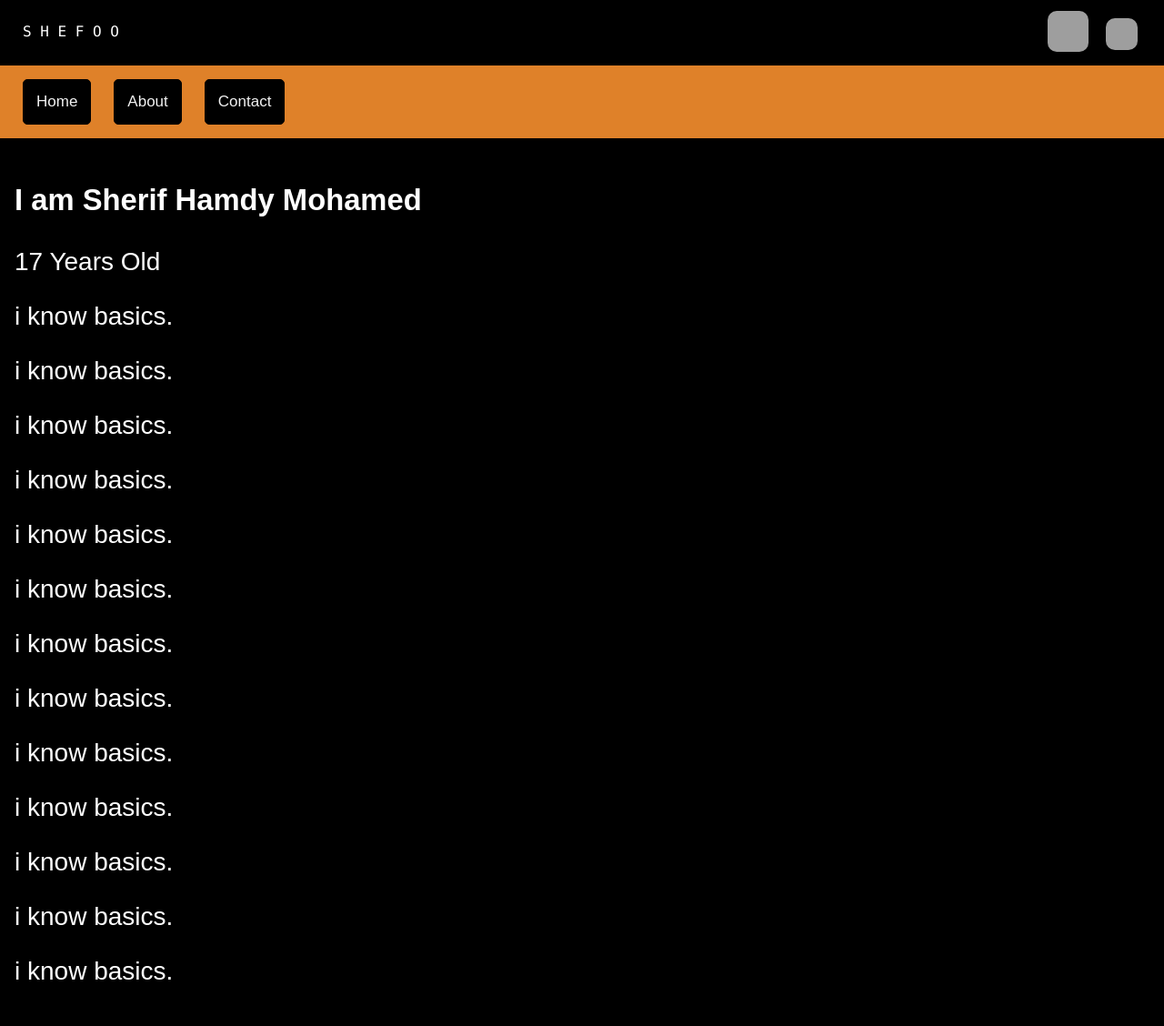
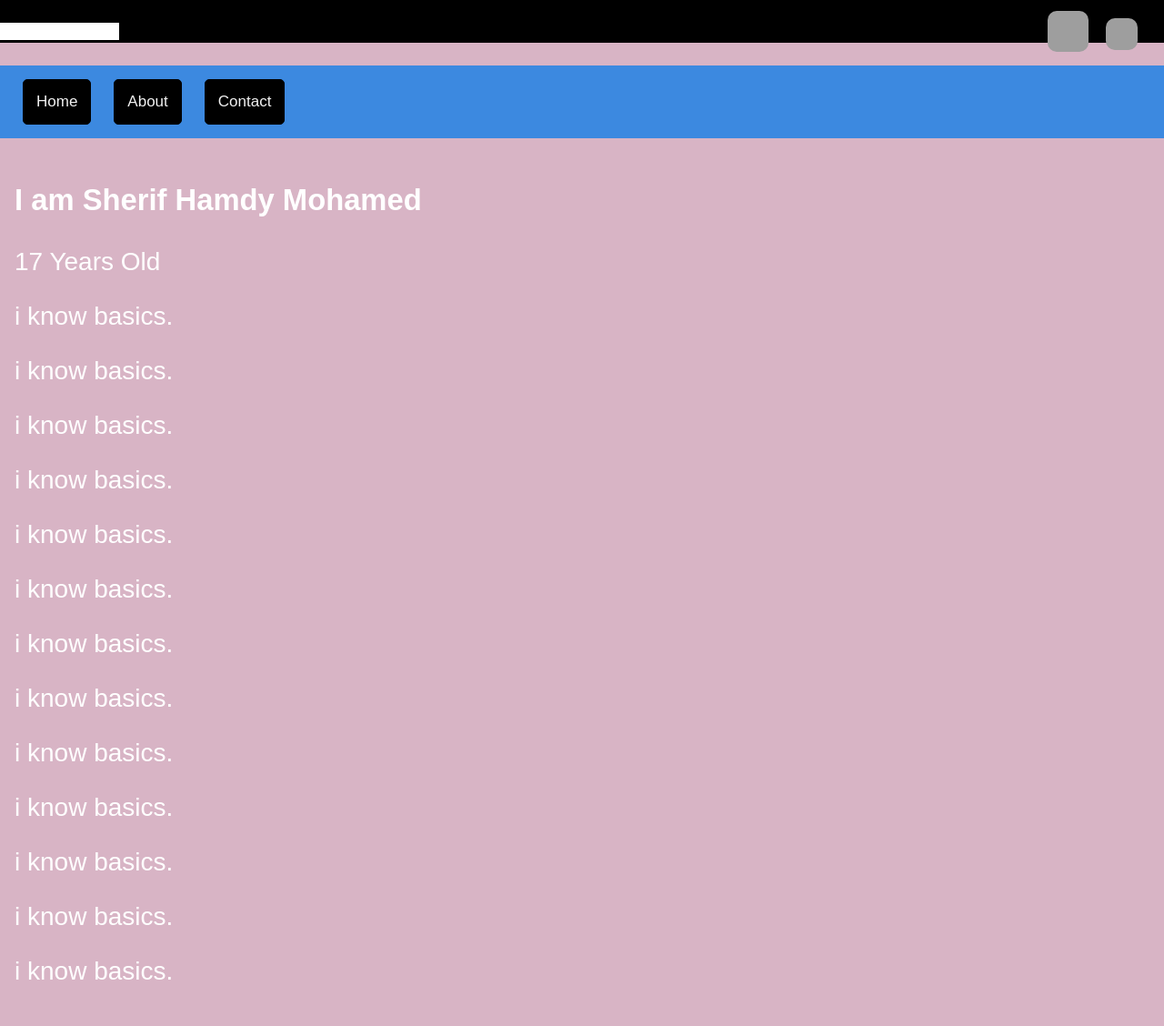
Before and after one commit to SHEFOO10/database, a PHP site: page / in a window 1280 px wide. Shown: the whole page at 91% size. Run offline with PHP 8.4, Linux system fonts and the light colour scheme; some libraries are stand-ins or nearby versions; grey boxes are pictures that could not be loaded.

Commit message:
fucken update

```diff
--- a/index.php
+++ b/index.php
@@ -11,6 +11,7 @@
   <link rel="stylesheet" href="style.css">
 </head>
 <body>
+
   <div class="header">
     <p>S H E F O O</p>
     <div class="facebook">
--- a/style.css
+++ b/style.css
@@ -2,10 +2,10 @@ body {
   margin: 0;
   font-size: 28px;
   font-family: Arial, Helvetica, sans-serif;
-  background-color: rgb(0, 0, 0);
+  background-color: rgb(216, 180, 197);
 }
 .header {
-  background-color: black;
+  background-color: currentColor;
   width: 100%;
   margin-bottom: 25px;
   padding: 15px 0 0 0;
@@ -43,7 +43,7 @@ body {
 
 .header p {
 
-  background-color: black;
+  background-color: currentColor;
 
   padding-left: 25px;
   font-family: "Lucida Console", "Courier New", monospace;
@@ -73,11 +73,28 @@ body {
 
 #navbar {
   overflow: hidden;
-  background-color: rgb(223, 129, 41);
+  background-color: rgb(60, 137, 224);
 
 
 }
+::-webkit-scrollbar {
+  width: 10px;
+}
 
+/* Track */
+::-webkit-scrollbar-track {
+  background: #f1f1f1;
+}
+
+/* Handle */
+::-webkit-scrollbar-thumb {
+  background: #888;
+}
+
+/* Handle on hover */
+::-webkit-scrollbar-thumb:hover {
+  background: #555;
+}
 #navbar a {
   float: left;
   display: block;
```
